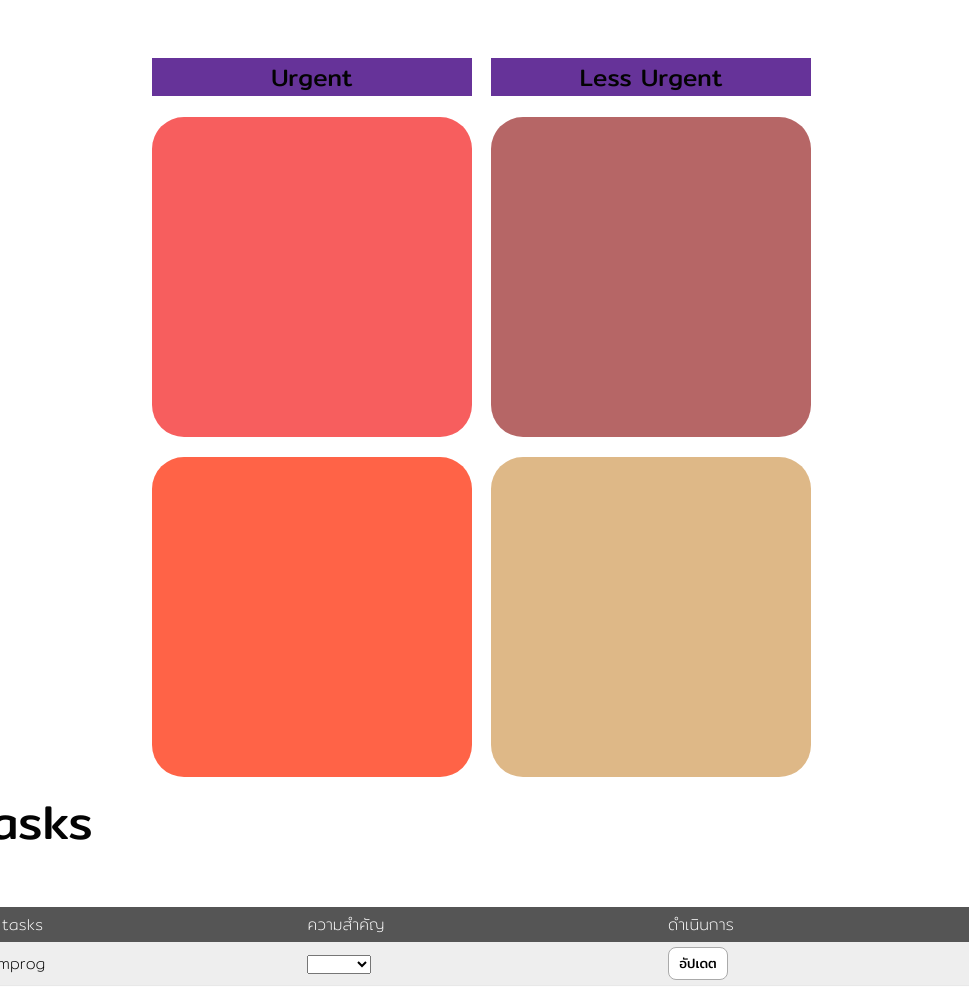
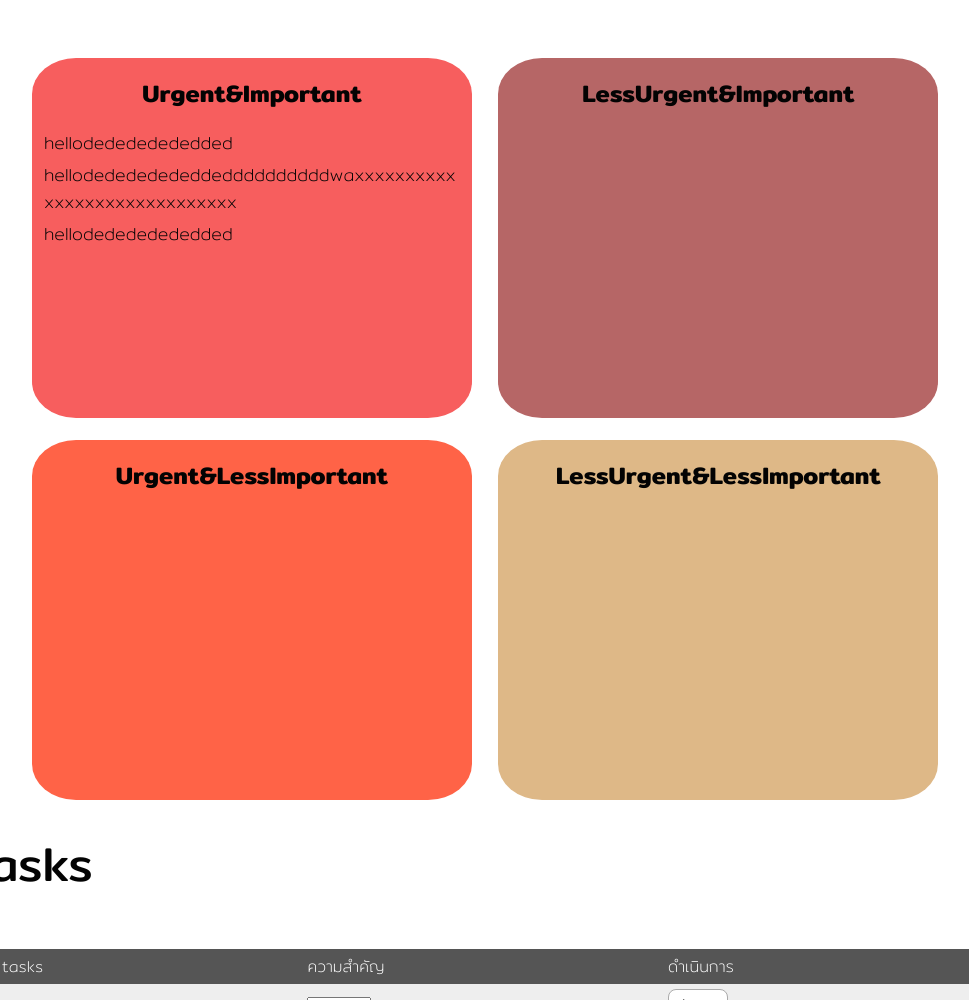
Before and after one commit to sarunnut1236/myCourseVilleEisenhowerMatrixProject, a plain HTML site: page view/page.html in a window 1280 px wide. Shown: the part 1140-2140 px from the top of the page, without its empty margins (168-1137 px from the left). Drawn offline with Linux system fonts and the light colour scheme; no server answers.

Commit message:
new matrix

```diff
--- a/view/page.html
+++ b/view/page.html
@@ -1,28 +1,30 @@
 <!DOCTYPE html>
-<html lang = "en">
+<html lang="en">
   <head>
-    <meta charset = "UTF-8" />
-    <meta http-equiv = "X-UA-Compatible" content = "IE=edge" />
-    <meta name = "viewport" content = "width=device-width, initial-scale=1.0" />
-    <script src = "script.js"></script>
+    <meta charset="UTF-8" />
+    <meta http-equiv="X-UA-Compatible" content="IE=edge" />
+    <meta name="viewport" content="width=device-width, initial-scale=1.0" />
+    <script src="script.js"></script>
     <title>Eisenhower Matrix | MyCourseVille</title>
     <link
-      rel = "shortcut icon"
-      href = "https://www.mycourseville.com/sites/all/modules/courseville/pict/favicon.ico"
+      rel="shortcut icon"
+      href="https://www.mycourseville.com/sites/all/modules/courseville/pict/favicon.ico"
     />
-    <link rel = "stylesheet" href = "style-page.css"/>
+    <link rel="stylesheet" href="style-page.css" />
   </head>
 
-  <body onload = "onLoad()">
-    <div id = "introduction" class = "block center">
-      <div class = "center" aria-hidden = "true">
-        <center><img
-          src = "https://www.mycourseville.com/sites/all/modules/courseville/files/logo/cv-logo.png"
-          aria-label = "Mycourseville"
-          title = "Mycourseville"
-          class = "center"
-          id = "mycourseville-logo"
-        /></center>
+  <body onload="onLoad()">
+    <div id="introduction" class="block center">
+      <div class="center" aria-hidden="true">
+        <center>
+          <img
+            src="https://www.mycourseville.com/sites/all/modules/courseville/files/logo/cv-logo.png"
+            aria-label="Mycourseville"
+            title="Mycourseville"
+            class="center"
+            id="mycourseville-logo"
+          />
+        </center>
       </div>
 
       <div id="header-text">
@@ -39,21 +41,35 @@
       </div>
         -->
 
-      <div id = "profile" class = "center">
-
+      <div id="profile" class="center">
         <div class="container mt-5 d-flex justify-content-center">
           <div class="card p-3">
             <div class="d-flex align-items-center">
               <div class="image">
-              <center><img src=".\src\profiletest.png" class="rounded" width="155" id="profile_pic"></center>
+                <center>
+                  <img
+                    src=".\src\profiletest.png"
+                    class="rounded"
+                    width="155"
+                    id="profile_pic"
+                  />
+                </center>
               </div>
               <div class="ml-3 w-100">
-                 <h4 class="mb-0 mt-0"><span id = "username">Sarunpong Lapsuksathit</span></h4>
-                 <span id = "username_th">ศรัณย์พงศ์ ลาภสุขสถิต</span>
-                 <div class="p-2 mt-2 bg-primary d-flex justify-content-between rounded text-white stats">
+                <h4 class="mb-0 mt-0">
+                  <span id="username">Sarunpong Lapsuksathit</span>
+                </h4>
+                <span id="username_th">ศรัณย์พงศ์ ลาภสุขสถิต</span>
+                <div
+                  class="p-2 mt-2 bg-primary d-flex justify-content-between rounded text-white stats"
+                >
                   <div class="d-flex flex-column">
-                      <span id = "student_id">6432163521</span>
-                      <button id="logout-button" onclick="logout()">log out</button>
+                    <span id="student_id">6432163521</span>
+                    <button id="logout-button" onclick="logout()">
+                      log out
+                    </button>
+                  </div>
+                </div>
               </div>
             </div>
           </div>
@@ -61,38 +77,35 @@
       </div>
     </div>
 
-      </div>
-
-
-
-    </div>
-
     <div id="Eisenhower-Matrix">
       <p class="text-header" id="eisen-header">Eisenhower-Matrix</p>
 
+      <div id="matrix-container">
+        <div id="grid">
+          <!-- <div class='label-horizon' id="label-important">Less Urgent</div> -->
 
-
-        <div id="matrix-container">
-
-          <div id="label-left">
-           <div class='label-vertical' id="label-L-urgent">Less Important</div>
-           <div class='label-vertical' id="label-L-important">Important</div>
+          <div class="boxtest" id="box1">
+            <h1 class="label" id="label-urgent">Urgent&Important</h1>
+            <p class="box-data">hellodedededededded</p>
+            <p class="box-data">
+              hellodedededededdeddddddddddwaxxxxxxxxxxxxxxxxxxxxxxxxxxxxx
+            </p>
+            <p class="box-data">hellodedededededded</p>
           </div>
-
-        <div id="grid">
-
-           <p class='label-horizon' id="label-urgent">Urgent</p>
-           <p class='label-horizon' id="label-important">Less Urgent</p>
-
-         <div class="boxtest" id="box1"><p class="box-data"></p></div>
-         <div class="boxtest" id="box2"><p class="box-data"></p>  </div>
-         <div class="boxtest" id="box3"><p class="box-data"></p></div>
-         <div class="boxtest" id="box4"><p class="box-data"></p></div>
+          <div class="boxtest" id="box2">
+            <h1 class="label" id="label-urgent">LessUrgent&Important</h1>
+            <p class="box-data"></p>
+          </div>
+          <div class="boxtest" id="box3">
+            <h1 class="label" id="label-urgent">Urgent&LessImportant</h1>
+            <p class="box-data"></p>
+          </div>
+          <div class="boxtest" id="box4">
+            <h1 class="label" id="label-urgent">LessUrgent&LessImportant</h1>
+            <p class="box-data"></p>
           </div>
         </div>
       </div>
-
-
     </div>
 
     <div id="app-container">
@@ -107,8 +120,6 @@
             </tr>
           </thead>
 
-
-
           <tr>
             <td>Comprog</td>
             <td>
@@ -117,21 +128,25 @@
                 <option value="1">สำคัญ</option>
                 <option value="2">ไม่สำคัญ</option>
               </select>
+            </td>
+
             <td><button class="delete-row">อัปเดต</button></td>
           </tr>
-
         </table>
       </div>
-      <hr>
+      <hr />
       <div id="about-us">
-        <p class="text-header" >About us</p>
+        <p class="text-header">About us</p>
         <ul>
-          <li>เว็บนี้เป็นส่วนหนึ่งของ project วิชา Computer Engineering Essentials</li>
+          <li>
+            เว็บนี้เป็นส่วนหนึ่งของ project วิชา Computer Engineering Essentials
+          </li>
           <li>"เร่งด่วน" หมายถึงงานที่ต้องส่งภายใน 3 วัน</li>
-          <li>Task ที่ผู้ใช้ยังไม่ระบุความสำคัญจะยังไม่แสดงบน Eisenhower Matrix</li>
+          <li>
+            Task ที่ผู้ใช้ยังไม่ระบุความสำคัญจะยังไม่แสดงบน Eisenhower Matrix
+          </li>
         </ul>
       </div>
     </div>
   </body>
-
 </html>
--- a/view/style-page.css
+++ b/view/style-page.css
@@ -2,6 +2,7 @@
 body {
   font-family: "Mitr", sans-serif;
   color: #030303;
+  padding: 0px;
   padding: 0px;
 }
 
@@ -74,7 +75,7 @@ body {
   grid-template-columns: repeat(2, 0fr);
   grid-template-rows: repeat(3, 0fr);
   gap: 3%;
-  text-align: center;
+  text-align: left;
   /* background-color: #555; */
 }
 #eisen-header {
@@ -88,43 +89,20 @@ body {
   margin-right: auto;
   padding: 0;
   border-radius: 10%;
-  height: 40vh;
-  width: 40vh;
-  display: flex;
-  align-items: center;
-}
-.label-horizon {
-  display: flex;
-  align-items: center;
-  justify-content: center;
-  font-size: 24px;
-  /* transform: rotate(-90deg); */
-  white-space: nowrap;
-  margin: 0px;
-  background-color: rebeccapurple;
-}
-.label-vertical {
-  display: flex;
-  align-items: center;
-  justify-content: center;
-  font-size: 24px;
-  /* transform: rotate(-90deg); */
-  white-space: nowrap;
-  margin-left: 195px;
-  background-color: royalblue;
+  height: 45vh;
+  width: 55vh;
+  /* display: flex; */
+  /* align-items: center; */
 }
 
 #matrix-container {
   display: grid;
-  position: relative;
+  /* position: relative; */
   justify-content: center;
 }
-#label-left {
-  position: absolute;
-  display: flex;
-  top: 435px;
-  left: 65px;
-  transform: rotate(270deg);
+.label {
+  font-size: 3vh;
+  text-align: center;
 }
 
 #box1 {
@@ -140,7 +118,14 @@ body {
   background-color: burlywood;
 }
 .box-data {
-  padding: 5px;
+  padding-left: 7px;
+  align-self: flex-start;
+  display: block;
+  width: 52vh;
+  word-wrap: break-word;
+  font-size: 2.2vh;
+  font-weight: 350;
+  margin: 5px;
 }
 
 #main-table {
@@ -234,7 +219,7 @@ body {
   display: block;
 }
 
-/* @media (max-width: 600px) {
+@media (max-width: 600px) {
   #Eisenhower-Matrix .boxtest {
     position: relative;
     margin: 0px;
@@ -243,17 +228,21 @@ body {
     height: 40vw;
     width: 40vw;
   }
-  #main-header {
-    font-size: 6vw;
+  .label {
+    font-size: 2.2vh;
     text-align: center;
-    margin: 0px;
-    padding: 0px;
   }
-  .text-header {
-    font-size: 6vw;
+  .box-data {
+    padding-left: 3px;
+    align-self: flex-start;
+    display: block;
+    width: 30vh;
+    word-wrap: break-word;
+    font-size: 1.8vh;
+    font-weight: 350;
+    margin: 5px;
   }
-
-} */
+}
 
 hr {
   color: #030303;
```
Lines whose indentation alone changed are shown as unchanged.
